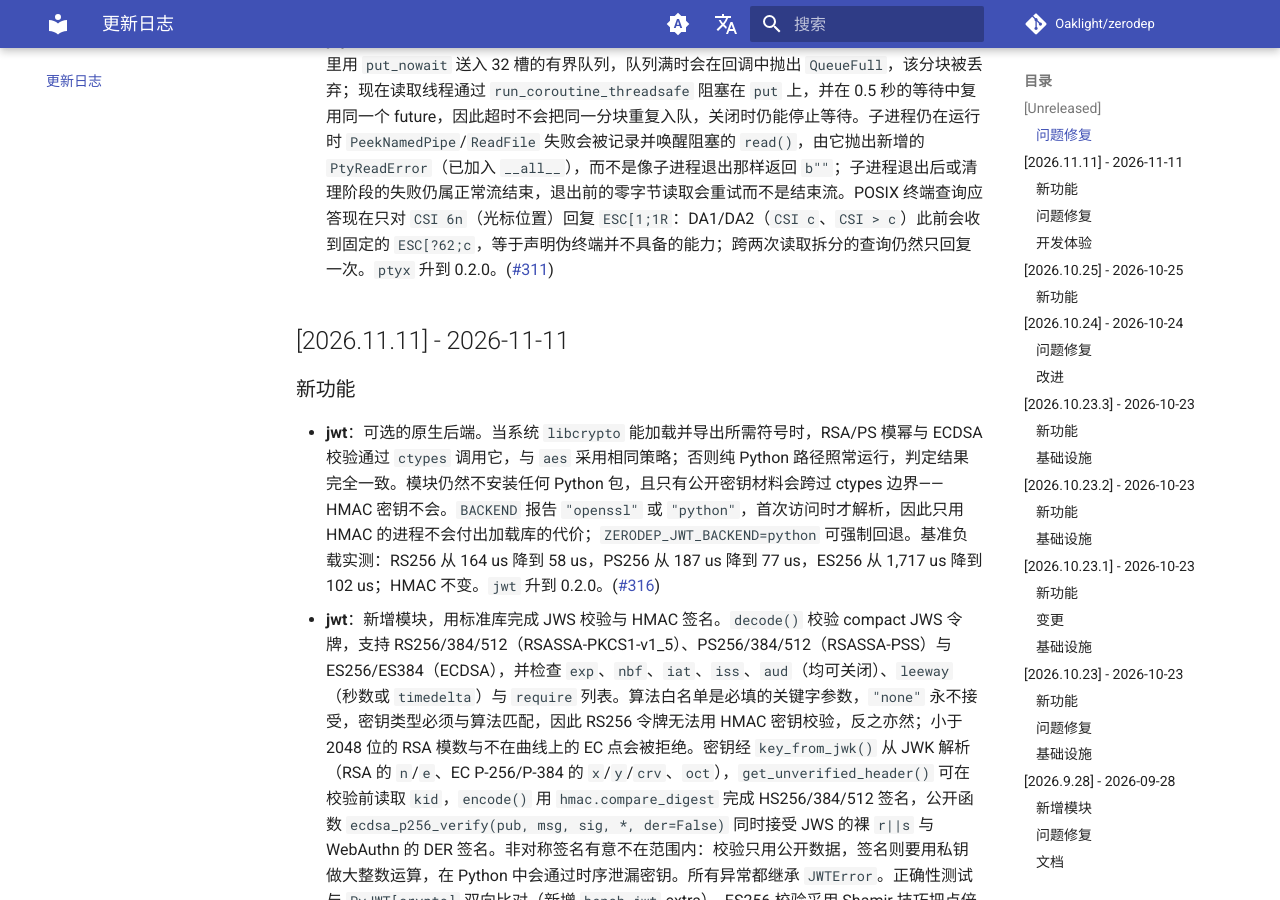
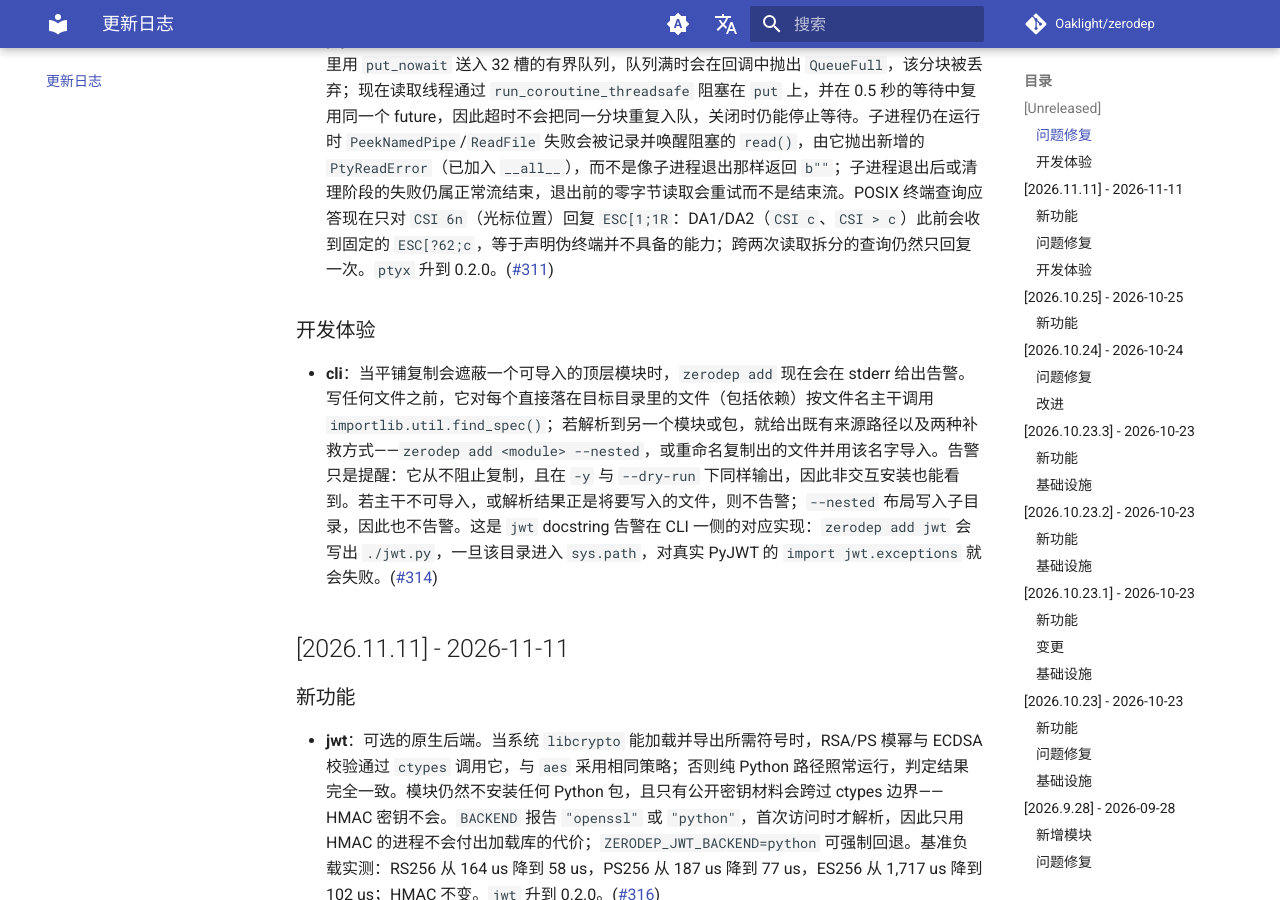
Before and after one commit to Oaklight/zerodep, an MkDocs documentation site: the page built from docs/changelog.md, in a window 1280 px wide and 900 px high, scrolled down 405 px. Built offline with MkDocs 1.6.1 and Material for MkDocs 9.7.7, drawn with Linux system fonts in a browser that asks for light colours; comment, search, counter and statistics services are not loaded.

Commit message:
docs: 记录 zerodep add 遮蔽告警（#314）

```diff
--- a/docs/changelog.md
+++ b/docs/changelog.md
@@ -9,6 +9,10 @@
 ### 问题修复
 
 - **ptyx**：当子进程的输出快于消费方时，ConPTY 读取线程不再丢失数据。此前分块从事件循环里用 `put_nowait` 送入 32 槽的有界队列，队列满时会在回调中抛出 `QueueFull`，该分块被丢弃；现在读取线程通过 `run_coroutine_threadsafe` 阻塞在 `put` 上，并在 0.5 秒的等待中复用同一个 future，因此超时不会把同一分块重复入队，关闭时仍能停止等待。子进程仍在运行时 `PeekNamedPipe`/`ReadFile` 失败会被记录并唤醒阻塞的 `read()`，由它抛出新增的 `PtyReadError`（已加入 `__all__`），而不是像子进程退出那样返回 `b""`；子进程退出后或清理阶段的失败仍属正常流结束，退出前的零字节读取会重试而不是结束流。POSIX 终端查询应答现在只对 `CSI 6n`（光标位置）回复 `ESC[1;1R`：DA1/DA2（`CSI c`、`CSI > c`）此前会收到固定的 `ESC[?62;c`，等于声明伪终端并不具备的能力；跨两次读取拆分的查询仍然只回复一次。`ptyx` 升到 0.2.0。([#311](https://github.com/Oaklight/zerodep/issues/311))
+
+### 开发体验
+
+- **cli**：当平铺复制会遮蔽一个可导入的顶层模块时，`zerodep add` 现在会在 stderr 给出告警。写任何文件之前，它对每个直接落在目标目录里的文件（包括依赖）按文件名主干调用 `importlib.util.find_spec()`；若解析到另一个模块或包，就给出既有来源路径以及两种补救方式——`zerodep add <module> --nested`，或重命名复制出的文件并用该名字导入。告警只是提醒：它从不阻止复制，且在 `-y` 与 `--dry-run` 下同样输出，因此非交互安装也能看到。若主干不可导入，或解析结果正是将要写入的文件，则不告警；`--nested` 布局写入子目录，因此也不告警。这是 `jwt` docstring 告警在 CLI 一侧的对应实现：`zerodep add jwt` 会写出 `./jwt.py`，一旦该目录进入 `sys.path`，对真实 PyJWT 的 `import jwt.exceptions` 就会失败。([#314](https://github.com/Oaklight/zerodep/issues/314))
 
 ## [2026.11.11] - 2026-11-11
 
```
